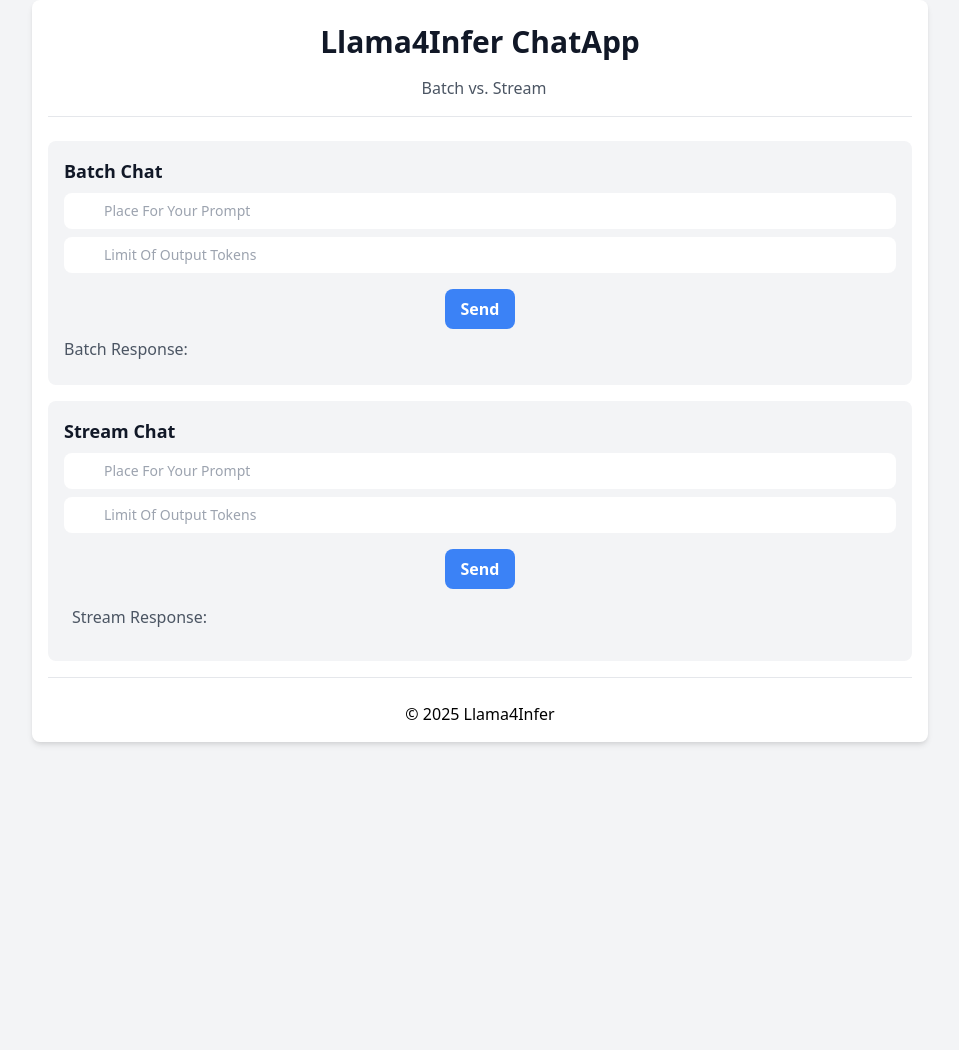
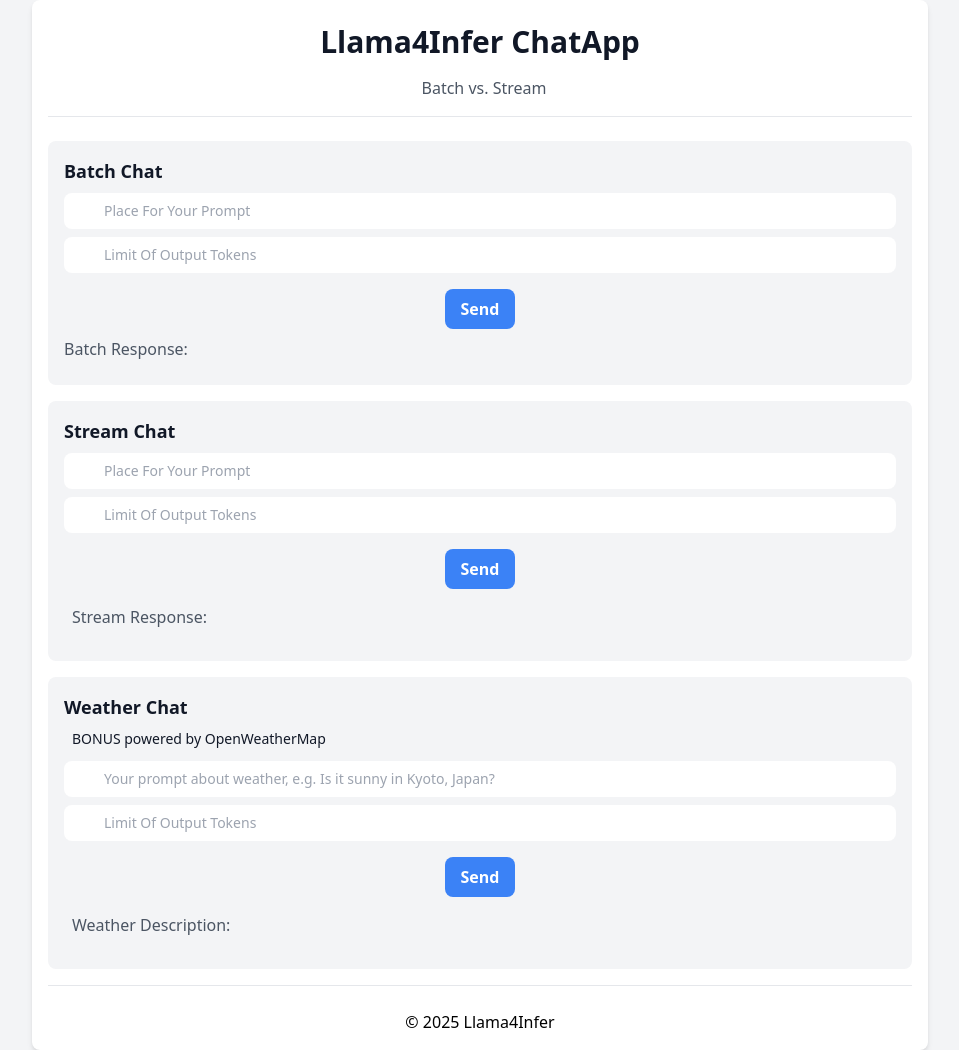
Before and after one commit to KrzysiekJa/Basic-InferLlamaChat, a FastAPI app: page /ui in a window 1280 px wide. Shown: the whole page, without its empty margins (160-1119 px from the left). Before the commit the page ends 745 px from the top, so only its background shows below. Run offline with FastAPI, Linux system fonts and the light colour scheme; parts of the project's set-up code (start-up, migrations or seed data) failed here and were passed over.

Commit message:
Added functionality for fetching weather data from remote  provider in `inference.py`.
Added weather inference api on the backend.
Pydantic models moved to `schemas.py`.
Added `WeatherAPISettings` in `config.py`

Added form for weather prompts on the frontend.

```diff
--- a/app/main.py
+++ b/app/main.py
@@ -1,13 +1,15 @@
+import json
 from pathlib import Path
 from typing import AsyncGenerator
 
+import requests
 from fastapi import APIRouter, Depends, FastAPI, HTTPException
 from fastapi.responses import StreamingResponse
 from fastapi.templating import Jinja2Templates
 from fastapi.requests import Request
 from openai import AsyncOpenAI
-from pydantic import BaseModel
 
+from app.schemas import ChatInput
 from app import deps
 from app.config import settings
 
@@ -30,11 +32,6 @@
     return TEMPLATES.TemplateResponse("index.html", {"request": request})
 
 
-class ChatInput(BaseModel):
-    user_prompt: str = "Tell me about Nicolas Cage."
-    max_tokens: int = settings.llm.MAX_TOKENS
-
-
 @api_router.post("/inference/batch", status_code=200, response_model=str)
 async def run_chat_inference_batch(
     chat_input: ChatInput, llm_client: AsyncOpenAI | None = Depends(deps.get_llm_client)
@@ -53,10 +50,10 @@
     )
 
     if not chat_completion:
-        raise HTTPException(status_code=404, detail="Chat completion empty.")
+        raise HTTPException(status_code=404, detail="Chat completion is empty.")
 
     tokens = chat_completion.choices[0].message.content.split()
-    return " ".join(tokens[: settings.OUTPUT_MAX_TOKENS]).strip('"')
+    return " ".join(tokens[: settings.MAX_TOKENS_CHAT_OUTPUT]).strip('"')
 
 
 async def stream_generator(
@@ -71,7 +68,7 @@
         content = chunk.choices[0].delta.content
         tokens_count += len(content.split())
 
-        if settings.OUTPUT_MAX_TOKENS <= tokens_count:
+        if settings.MAX_TOKENS_CHAT_OUTPUT <= tokens_count:
             break
 
         yield content
@@ -90,12 +87,120 @@
             },
         ],
         model=settings.llm.MODEL,
-        max_tokens=chat_input.max_tokens,
+        max_completion_tokens=chat_input.max_tokens,
         temperature=settings.llm.TEMPERATURE,
         stream=True,
     )
 
     return StreamingResponse(stream_generator(response), media_type="text/event-stream")
+
+
+def get_current_weather_from_owm(location: str, unit_sys: str = "metric") -> str:
+    base_url, api_key = settings.weather_api.BASE_URL, settings.weather_api.OWM_API_KEY
+    url = f"{base_url}q={location}&appid={api_key}&units={unit_sys}"
+    response = requests.get(url, timeout=10)
+
+    if response.status_code == 200:
+        data = response.json()
+        return json.dumps(
+            {
+                "location": data["name"],
+                "country": data["sys"]["country"],
+                "temperature": data["main"]["temp"],
+                "humidity": data["main"]["humidity"],
+                "pressure": data["main"]["pressure"],
+                "pressure_unit": "hPa" if unit_sys == "metric" else "inHg",
+                "feels_like": data["main"]["feels_like"],
+                "wind_speed": data["wind"]["speed"],
+                "description": data["weather"][0]["description"],
+                "temperature_unit": "°C"
+                if unit_sys == "metric"
+                else "°F"
+                if unit_sys == "imperial"
+                else "K",
+                "speed_unit": "m/s" if unit_sys == "metric" else "mph",
+            }
+        )
+    return json.dumps(
+        {
+            "location": location,
+            "temperature": "unknown",
+            "description": "unknown",
+        }
+    )
+
+
+@api_router.post("/inference/weather", status_code=200, response_model=str)
+async def run_chat_inference_weather(
+    chat_input: ChatInput, llm_client: AsyncOpenAI | None = Depends(deps.get_llm_client)
+):
+    tools = [
+        {
+            "type": "function",
+            "function": {
+                "name": "get_current_weather_from_owm",
+                "description": "Get the current weather in a given location",
+                "parameters": {
+                    "type": "object",
+                    "properties": {
+                        "location": {
+                            "type": "string",
+                            "description": "The city or state, e.g. San Francisco, CA",
+                        },
+                        "unit_sys": {"type": "string", "enum": ["metric", "imperial"]},
+                    },
+                    "required": ["location"],
+                },
+            },
+        }
+    ]
+    messages = [
+        {
+            "role": "system",
+            "content": "You are a helpful AI assistant that can access external functions. \
+                    The responses from these functions will be appended to this dialog. \
+                    Please, provide responses based on the information from these function calls.\
+                    Your response should be short but concise, up to point. Try for complete phrases.",
+        },
+        {"role": "user", "content": chat_input.user_prompt},
+    ]
+
+    chat_completion = await llm_client.chat.completions.create(
+        messages=messages,
+        model=settings.llm.MODEL,
+        max_completion_tokens=settings.weather_api.MAX_TOKENS,
+        tools=tools,
+        tool_choice="required",
+    )
+
+    tool_calls = chat_completion.choices[0].message.tool_calls
+
+    if tool_calls:
+        for tool_call in tool_calls:
+            function_name = tool_call.function.name
+            function_args = json.loads(tool_call.function.arguments)
+
+            if function_name == "get_current_weather_from_owm":
+                function_response = get_current_weather_from_owm(
+                    function_args.get("location"), function_args.get("unit", "metric")
+                )
+                messages.append(
+                    {
+                        "toll_call_id": tool_call.id,
+                        "role": "tool",
+                        "name": function_name,
+                        "content": function_response,
+                    }
+                )
+
+    enriched_response = await llm_client.chat.completions.create(
+        messages=messages,
+        model=settings.llm.MODEL,
+        max_completion_tokens=chat_input.max_tokens,
+    )
+
+    tokens = enriched_response.choices[0].message.content.split()
+    return " ".join(tokens[: settings.CHAT_OUTPUT_MAX_TOKENS]).strip('"')
 
 
 app.include_router(api_router)
--- a/app/templates/index.html
+++ b/app/templates/index.html
@@ -58,6 +58,24 @@
                     <span id="stream-response" class="block mt-2 text-gray-700" style="white-space: pre-line;"></span>
                 </p>
             </div>
+            <!-- Weather Chat Form -->
+            <div class="bg-gray-100 p-4 rounded-lg mb-4">
+                <h3 class="text-lg font-bold text-gray-900">Weather Chat</h3>
+                <p class="text-sm text-gray-900 mb-1 p-2">BONUS powered by OpenWeatherMap</p>
+                <form id="weather-chat-form">
+                    <input type="text" id="user-prompt" name="user-prompt" placeholder="Your prompt about weather, e.g. Is it sunny in Kyoto, Japan?"
+                        class="w-full p-2 pl-10 text-sm text-gray-700 rounded-lg focus:outline-none focus:ring-2 focus:ring-gray-600">
+                    <div class="my-2"></div>
+                    <input type="number" id="max-tokens" name="max-tokens" placeholder="Limit Of Output Tokens"
+                        class="w-full p-2 pl-10 text-sm text-gray-700 rounded-lg focus:outline-none focus:ring-2 focus:ring-gray-600">
+                    <div class="flex justify-center mt-4">
+                        <button type="submit"
+                            class="bg-blue-500 hover:bg-blue-700 text-white font-bold py-2 px-4 rounded-lg">Send</button>
+                    </div>
+                </form>
+                <p class="mt-2 text-gray-600 rounded-lg p-2">Weather Description:
+                    <span id="weather-response" class="block mt-2 text-gray-700" style="white-space: pre-line;"></span>
+            </div>
         </div>
         <!-- Chat Footer -->
         <div class="pt-6 border-t border-gray-200 text-center">
@@ -65,16 +83,16 @@
         </div>
     </div>
     <script>
-        async function handleSubmit(event, isStreaming = false) {
+        async function handleSubmit(event, formType = "batch") {
             event.preventDefault()
             const form = event.target
             const formData = new FormData(form)
             const userPrompt = formData.get('user-prompt')
             const maxTokens = parseInt(formData.get('max-tokens'), 10)
-            const endpoint = isStreaming ? '/inference/stream/' : '/inference/batch/'
-            const responseContainerId = isStreaming ? 'stream-response' : 'batch-response'
-
-            if (isStreaming) {
+            const endpoint = '/inference/' + formType + '/'
+            const responseContainerId = formType + '-response'
+            console.log(endpoint, responseContainerId)
+            if (formType === "stream") {
                 document.getElementById(responseContainerId).innerText = ''
             }
 
@@ -90,7 +108,7 @@
                         max_tokens: maxTokens,
                     }),
                 })
-                if (isStreaming) {
+                if (formType === "stream") {
                     const reader = response.body.getReader()
                     readStream(reader, responseContainerId)
                 } else {
@@ -120,7 +138,10 @@
             handleSubmit(e)
         })
         document.getElementById('stream-chat-form').addEventListener('submit', (e) => {
-            handleSubmit(e, true)
+            handleSubmit(e, "stream")
+        })
+        document.getElementById('weather-chat-form').addEventListener('submit', (e) => {
+            handleSubmit(e, "weather")
         })
     </script>
 </body>
--- a/pyproject.toml
+++ b/pyproject.toml
@@ -8,4 +8,5 @@
     "fastapi[standard]>=0.116.1",
     "openai>=1.101.0",
     "pydantic-settings>=2.10.1",
+    "requests>=2.32.5",
 ]
```
Also changed, not shown: app/config.py (+8 -1 lines), app/schemas.py (added, +8 -0 lines), scripts/inference.py (+45 -9 lines), 1 other file.
